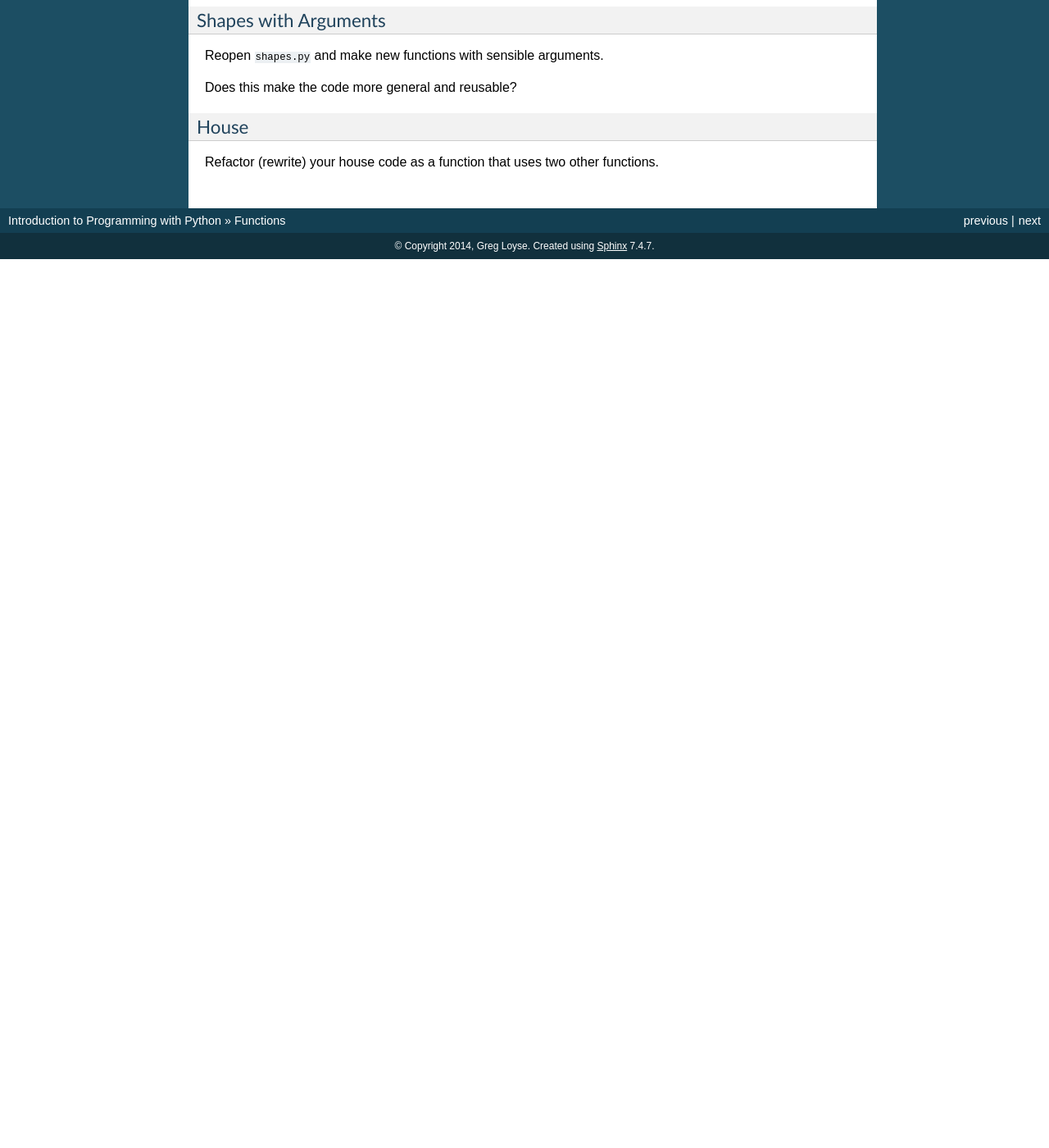
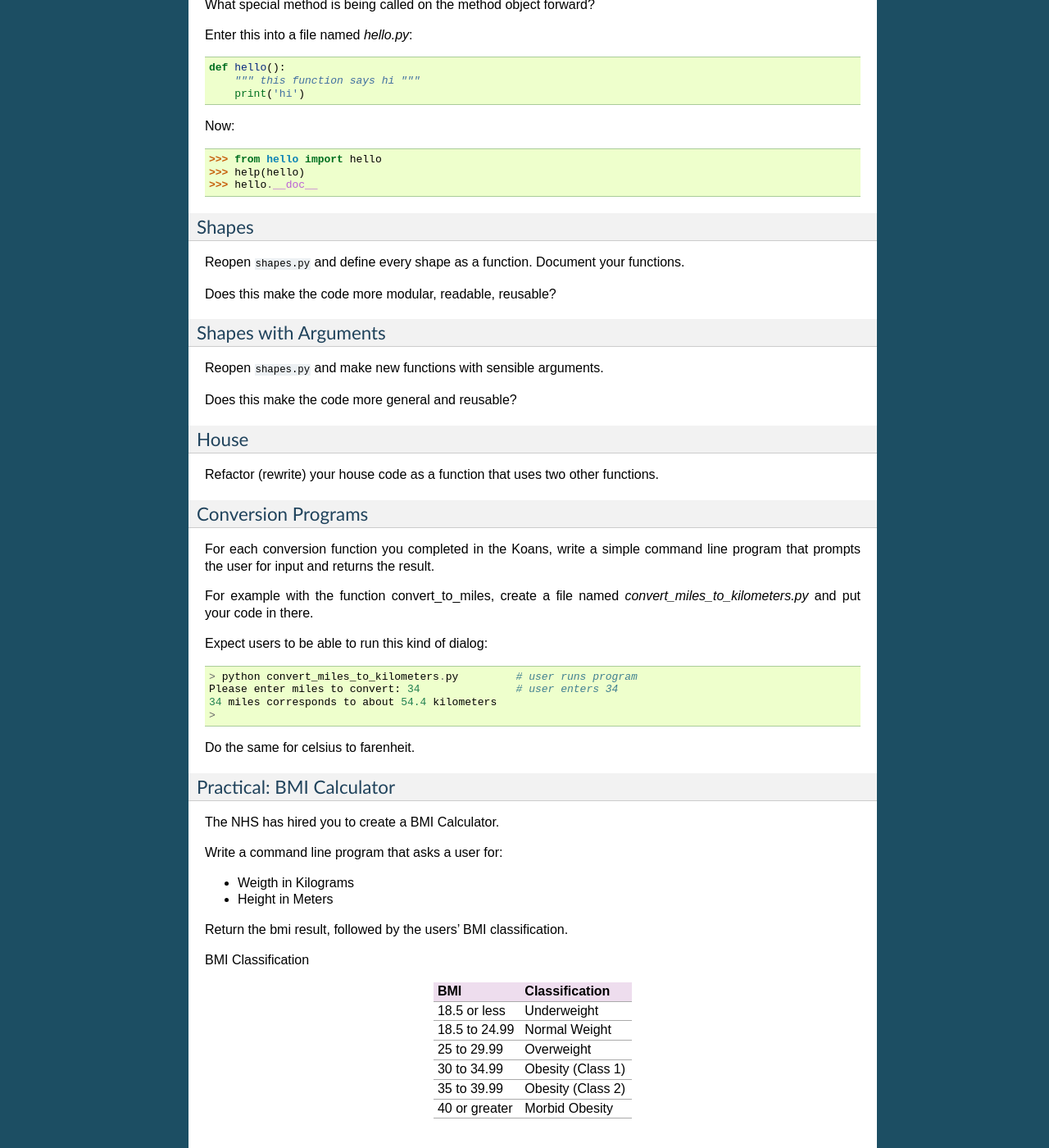
Before and after one commit to gu-lseg/intro-to-programming, a Sphinx documentation site: the page built from source/functions.rst, in a window 1280 px wide and 1400 px high, scrolled down 4070 px. Shown: the whole window at 82% size. Built offline with Sphinx 7.4.7, drawn with Linux system fonts in a browser that asks for light colours; pages that are not in the unit, such as notebooks, are missing from menus; before the commit the page ends 4386 px from its top, so only the background shows below that; some of the changed text lies outside the part shown.

Commit message:
added BMI + typos

```diff
--- a/source/functions.rst
+++ b/source/functions.rst
@@ -175,8 +175,35 @@ location in memory it points to.
 
 A name effectively tells the interpreter how to find the object you are referring to.
 
+Floats
+======
+
+`int` objects have enabled us to represent programs that solve arithemtic for
+whole numbers. This is sufficient for problems which deal exclusively with
+whole numbers such as age, and days. It is insufficient for numbers that have
+a value beyond the decimal point.
+
+`float` objects represent rational numbers, numbers that have a decimal value.
+
+::
+
+    >>> type(3.0)        # literal
+    <class 'float'>
+    >>> float('3.4')     # constructor can convert from str
+
+All operators we saw defined on `int` work on `float` so it fits quite
+naturally with our intuitions.
+
 Exercises
 =========
+
+Koans
+-----
+
+::
+
+    > python contemplate_koans.py about_functions
+
 
 documenting functions
 ---------------------
@@ -202,7 +229,7 @@ Now::
 Shapes
 ------
 
-Reopen ``shapes.py`` and define every shape a function. Document your
+Reopen ``shapes.py`` and define every shape as a function. Document your
 functions.
 
 Does this make the code more modular, readable, reusable?
@@ -220,3 +247,47 @@ House
 -----
 
 Refactor (rewrite) your house code as a function that uses two other functions.
+
+
+Conversion Programs
+-------------------
+
+For each conversion function you completed in the Koans, write a simple command
+line program that prompts the user for input and returns the result.
+
+For example with the function convert_to_miles, create a file named
+`convert_miles_to_kilometers.py` and put your code in there.
+
+Expect users to be able to run this kind of dialog::
+
+    > python convert_miles_to_kilometers.py         # user runs program
+    Please enter miles to convert: 34               # user enters 34
+    34 miles corresponds to about 54.4 kilometers
+    >
+
+Do the same for celsius to farenheit.
+
+Practical: BMI Calculator
+-------------------------
+
+The NHS has hired you to create a BMI Calculator.
+
+Write a command line program that asks a user for:
+
+* Weigth in Kilograms
+* Height in Meters
+
+Return the bmi result, followed by the users' BMI classification.
+
+BMI Classification
+
+=============   =================
+BMI             Classification
+=============   =================
+18.5 or less	Underweight
+18.5 to 24.99	Normal Weight
+25 to 29.99	Overweight
+30 to 34.99	Obesity (Class 1)
+35 to 39.99	Obesity (Class 2)
+40 or greater	Morbid Obesity
+=============   =================
--- a/source/names.rst
+++ b/source/names.rst
@@ -127,9 +127,8 @@ Using names you can do this::
 
 If you change your mind you need only update one value.
 
-Note that our programatic definition mirrors the mathematical defintion in
-that the lenguth of a square's side is irrelevant to its nature as a square.
-
+Mathematics tells us a square's length can be of any size. Our
+new programmatic definition mirrors that.
 
 .. tip::
 
```
Also changed, not shown: source/conditionals.rst (+23 -34 lines).
